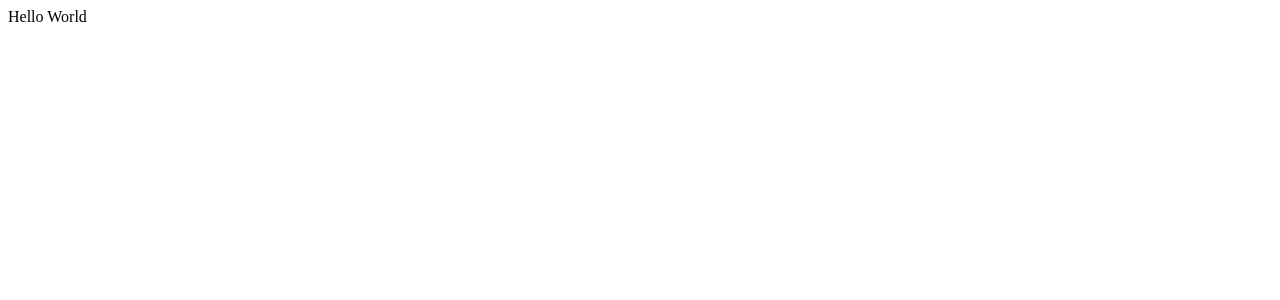
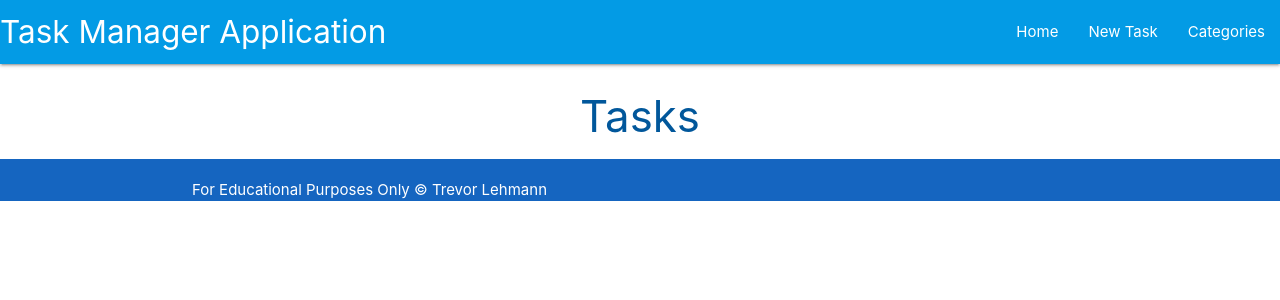
Before and after one commit to trevthedev777/Task-Manager-Application, a Flask app: page / in a window 1280 px wide. Before the commit the part shown is almost empty. Shown: the top 300 px of the page. Run offline with Flask 2, Linux system fonts and the light colour scheme; some libraries are stand-ins or nearby versions.

Commit message:
Initialize HTML skeleton and add Navbar and initialize collapse function

```diff
--- a/taskmanager/routes.py
+++ b/taskmanager/routes.py
@@ -6,4 +6,4 @@ from taskmanager.models import Category, Task
 # Landing Page
 @app.route("/")
 def home():
-    return render_template("base.html")
+    return render_template("tasks.html")
--- /dev/null
+++ b/taskmanager/static/css/style.css
@@ -0,0 +1,9 @@
+body {
+    display: flex;
+    min-height: 100vh;
+    flex-direction: column;
+  }
+
+main {
+    flex: 1 0 auto;
+  }
--- a/taskmanager/templates/base.html
+++ b/taskmanager/templates/base.html
@@ -4,9 +4,56 @@
     <meta charset="UTF-8">
     <meta http-equiv="X-UA-Compatible" content="IE=edge">
     <meta name="viewport" content="width=device-width, initial-scale=1.0">
+    <!-- Font Awesome -->
+    <link rel="stylesheet" href="https://cdnjs.cloudflare.com/ajax/libs/font-awesome/6.1.2/css/all.min.css" integrity="sha512-1sCRPdkRXhBV2PBLUdRb4tMg1w2YPf37qatUFeS7zlBy7jJI8Lf4VHwWfZZfpXtYSLy85pkm9GaYVYMfw5BC1A==" crossorigin="anonymous" referrerpolicy="no-referrer" />
+    <!-- Compiled and minified CSS -->
+    <link rel="stylesheet" href="https://cdnjs.cloudflare.com/ajax/libs/materialize/1.0.0/css/materialize.min.css">
+    <!-- Our Css -->
+    <link rel="stylesheet" href="{{ url_for('static', filename='css/style.css')}}" type="text/css">
     <title>Task Manager</title>
 </head>
 <body>
-    Hello World
+
+    <!-- Navbar -->
+    <header>
+        <nav class="light-blue darken-1">
+            <div class="nav-wrapper">
+              <a href="{{ url_for('home') }}" class="brand-logo">Task Manager Application</a>
+              <a href="#" data-target="mobile-demo" class="sidenav-trigger"><i class="fas fa-bars"></i></a>
+              <ul class="right hide-on-med-and-down">
+                <li><a href="{{ url_for('home') }}">Home</a></li>
+                <li><a href="">New Task</a></li>
+                <li><a href="">Categories</a></li>
+              </ul>
+            </div>
+          </nav>
+
+          <!-- Mobile Site Navbar -->
+          <ul class="sidenav" id="mobile-demo">
+            <li><a href="{{ url_for('home') }}">Home</a></li>
+                <li><a href="">New Task</a></li>
+                <li><a href="">Categories</a></li>
+          </ul>
+    </header>
+
+    <!-- Main Content -->
+    <div class="container">
+        {% block content %}
+        {% endblock %}
+    </div>
+
+    <!-- Footer -->
+    <footer class="page-footer blue darken-3">
+        <div class="container">
+          For Educational Purposes Only
+          <a href="https://github.com/trevthedev777/Task-Manager-Application" class="white-text" target="_blank">&copy; Trevor Lehmann</a>
+        </div>
+      </footer>
+
+    <!-- Scripts -->
+    <!-- Compiled and minified JavaScript -->
+    <script src="https://cdnjs.cloudflare.com/ajax/libs/materialize/1.0.0/js/materialize.min.js"></script>
+    <!-- Our JS -->
+    <script src="{{ url_for('static', filename='js/script.js') }}" type="text/js"></script>
 </body>
 </html>
--- /dev/null
+++ b/taskmanager/templates/tasks.html
@@ -0,0 +1,6 @@
+{% extends "base.html" %}
+{% block content %}
+
+<h3 class="light-blue-text text-darken-4 center-align">Tasks</h3>
+
+{% endblock %}
```
Also changed, not shown: taskmanager/static/js/script.js (added, +7 -0 lines), README.md.
